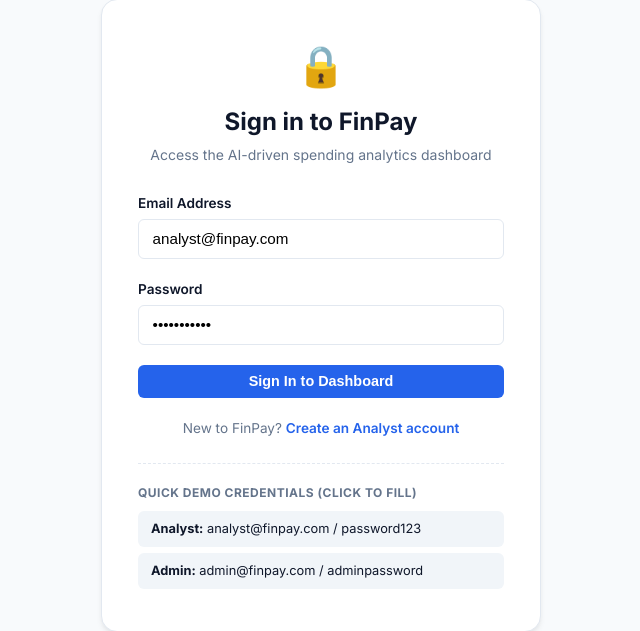
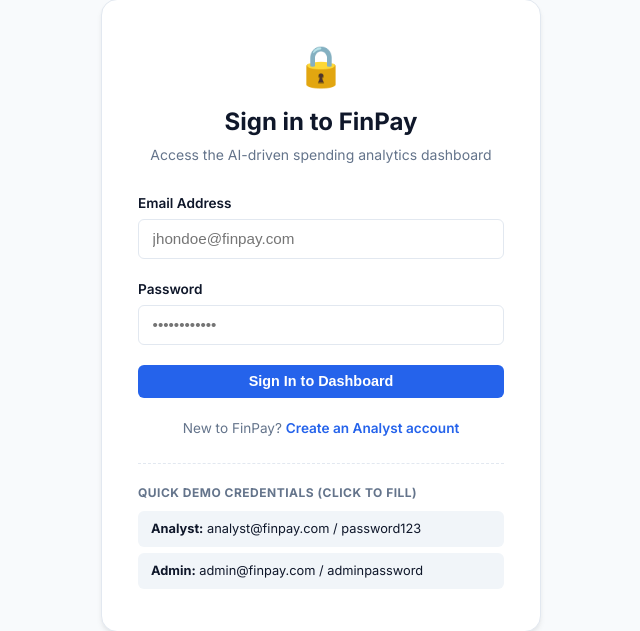
Before and after one commit to a-pt/FinPay, a Flask app: page /login in a window 1280 px wide. Shown: the part 99-730 px from the top of the page, without its empty margins (319-959 px from the left). Run offline with Flask 3, Linux system fonts and the light colour scheme.

Commit message:
update palceholdedrs

```diff
--- a/finpay/templates/login.html
+++ b/finpay/templates/login.html
@@ -18,10 +18,9 @@
                     type="email"
                     id="username"
                     name="username"
-                    placeholder="analyst@finpay.com"
+                    placeholder="jhondoe@finpay.com"
                     required
                     autocomplete="username"
-                    value="analyst@finpay.com"
                 >
             </div>
 
@@ -34,7 +33,6 @@
                     placeholder="••••••••••••"
                     required
                     autocomplete="current-password"
-                    value="password123"
                 >
             </div>
 
```
